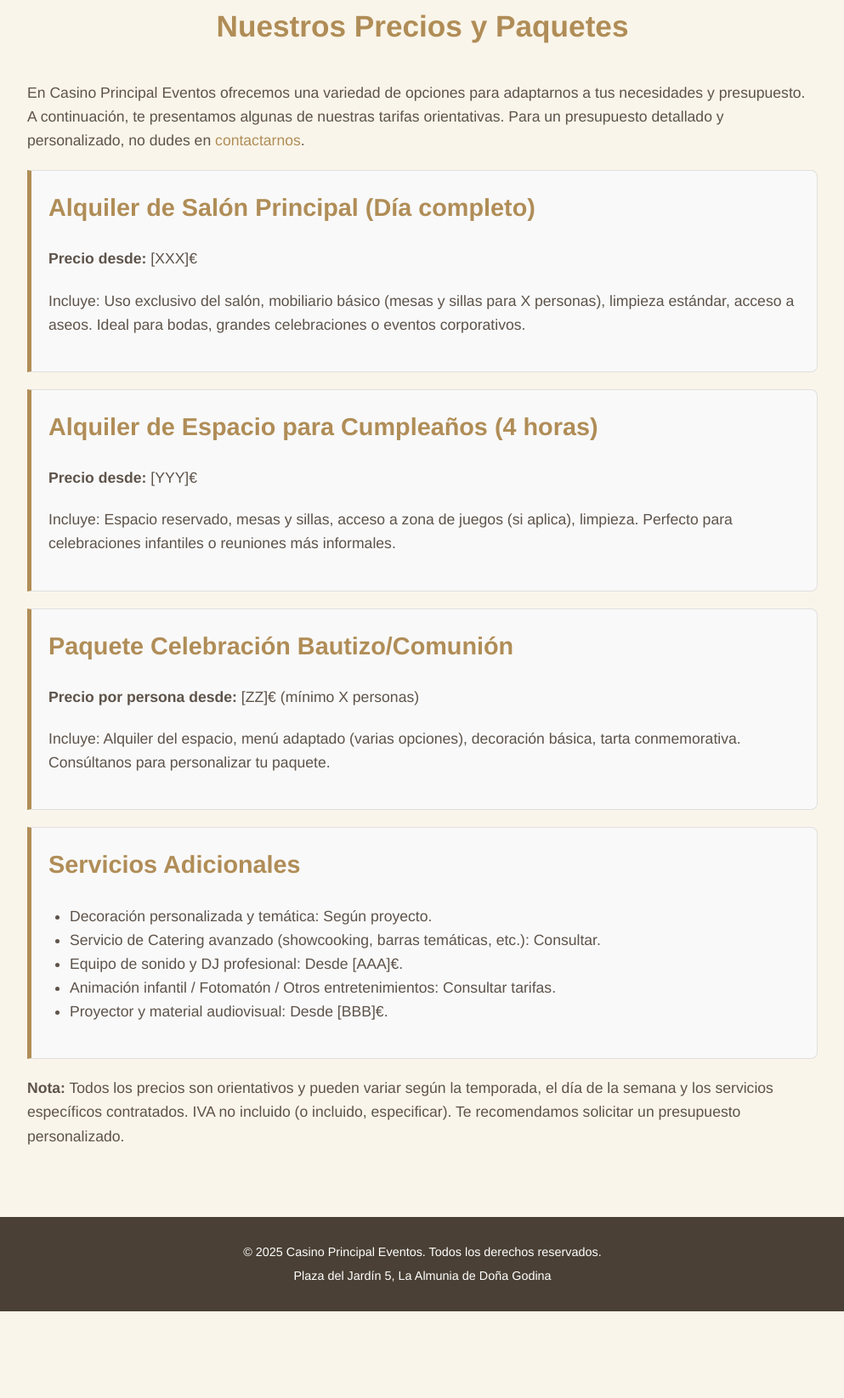
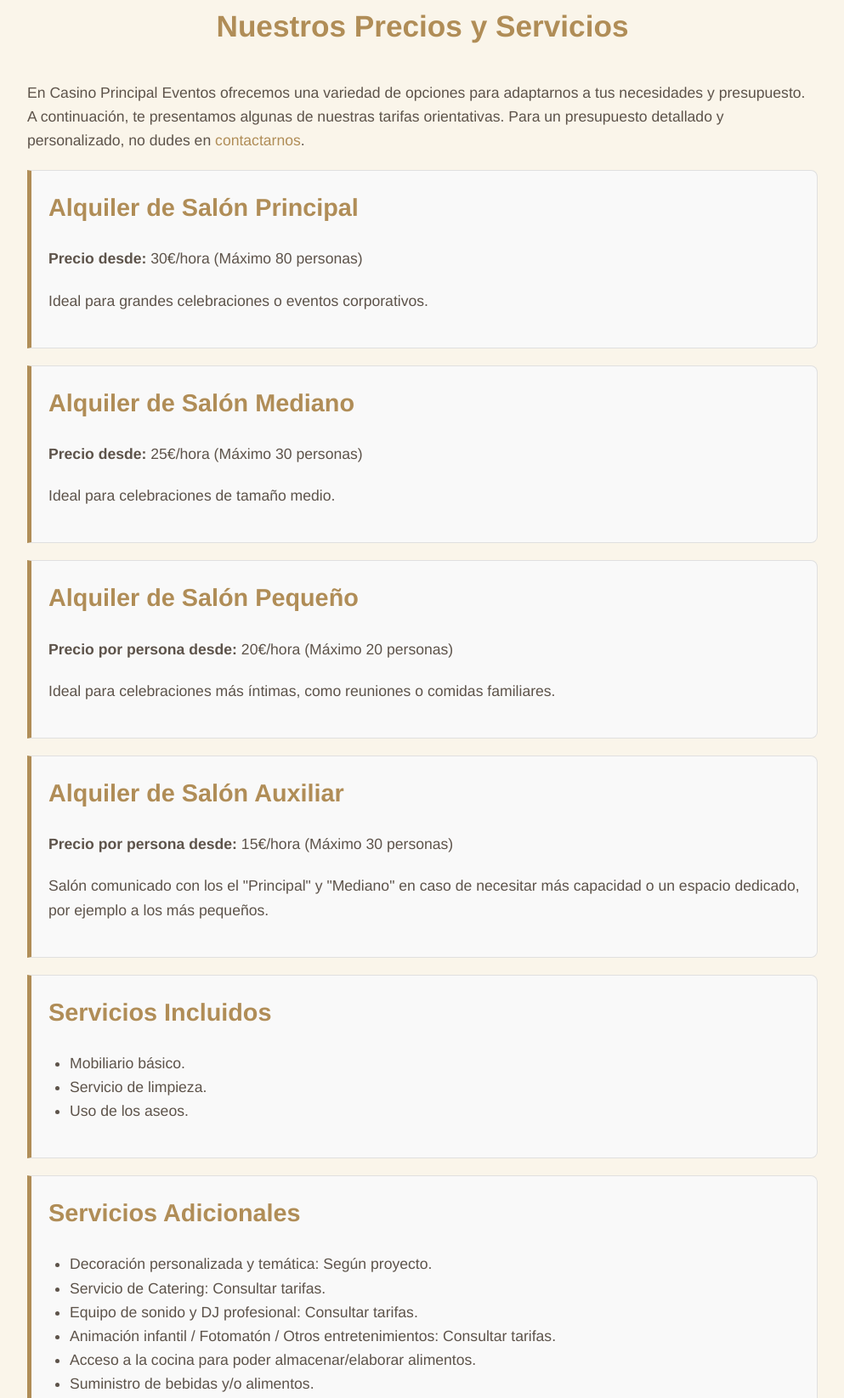
Before and after one commit to FaustoJ/casinoprincipal, a plain HTML site: page precios.html in a window 1280 px wide. Shown: the part 136-1781 px from the top of the page at 85% size, without its empty margins (143-1136 px from the left). Before the commit the page ends 1679 px from the top, so only its background shows below. Drawn offline with Linux system fonts and the light colour scheme.

Commit message:
Update precios.html

```diff
--- a/precios.html
+++ b/precios.html
@@ -34,38 +34,54 @@
     <main>
         <section class="pagina-contenido">
             <div class="container">
-                <h2>Nuestros Precios y Paquetes</h2>
+                <h2>Nuestros Precios y Servicios</h2>
                 <p>En Casino Principal Eventos ofrecemos una variedad de opciones para adaptarnos a tus necesidades y presupuesto. A continuación, te presentamos algunas de nuestras tarifas orientativas. Para un presupuesto detallado y personalizado, no dudes en <a href="contacto.html">contactarnos</a>.</p>
 
                 <article class="precio-item">
-                    <h3>Alquiler de Salón Principal (Día completo)</h3>
-                    <p><strong>Precio desde:</strong> [XXX]€</p>
-                    <p>Incluye: Uso exclusivo del salón, mobiliario básico (mesas y sillas para X personas), limpieza estándar, acceso a aseos. Ideal para bodas, grandes celebraciones o eventos corporativos.</p>
+                    <h3>Alquiler de Salón Principal</h3>
+                    <p><strong>Precio desde:</strong> 30€/hora (Máximo 80 personas)</p>
+                    <p>Ideal para grandes celebraciones o eventos corporativos.</p>
                 </article>
 
                 <article class="precio-item">
-                    <h3>Alquiler de Espacio para Cumpleaños (4 horas)</h3>
-                    <p><strong>Precio desde:</strong> [YYY]€</p>
-                    <p>Incluye: Espacio reservado, mesas y sillas, acceso a zona de juegos (si aplica), limpieza. Perfecto para celebraciones infantiles o reuniones más informales.</p>
+                    <h3>Alquiler de Salón Mediano</h3>
+                    <p><strong>Precio desde:</strong> 25€/hora (Máximo 30 personas)</p>
+                    <p>Ideal para celebraciones de tamaño medio.</p>
                 </article>
 
                 <article class="precio-item">
-                    <h3>Paquete Celebración Bautizo/Comunión</h3>
-                    <p><strong>Precio por persona desde:</strong> [ZZ]€ (mínimo X personas)</p>
-                    <p>Incluye: Alquiler del espacio, menú adaptado (varias opciones), decoración básica, tarta conmemorativa. Consúltanos para personalizar tu paquete.</p>
+                    <h3>Alquiler de Salón Pequeño</h3>
+                    <p><strong>Precio por persona desde:</strong> 20€/hora (Máximo 20 personas)</p>
+                    <p>Ideal para celebraciones más íntimas, como reuniones o comidas familiares.</p>
+                </article>
+
+                <article class="precio-item">
+                    <h3>Alquiler de Salón Auxiliar</h3>
+                    <p><strong>Precio por persona desde:</strong> 15€/hora (Máximo 30 personas)</p>
+                    <p>Salón comunicado con los el "Principal" y "Mediano" en caso de necesitar más capacidad o un espacio dedicado, por ejemplo a los más pequeños.</p>
+                </article>
+
+                <article class="precio-item">
+                    <h3>Servicios Incluidos</h3>
+                    <ul>
+                        <li>Mobiliario básico.</li>
+                        <li>Servicio de limpieza.</li>
+                        <li>Uso de los aseos.</li>
+                    </ul>
                 </article>
 
                 <article class="precio-item">
                     <h3>Servicios Adicionales</h3>
                     <ul>
                         <li>Decoración personalizada y temática: Según proyecto.</li>
-                        <li>Servicio de Catering avanzado (showcooking, barras temáticas, etc.): Consultar.</li>
-                        <li>Equipo de sonido y DJ profesional: Desde [AAA]€.</li>
+                        <li>Servicio de Catering: Consultar tarifas.</li>
+                        <li>Equipo de sonido y DJ profesional: Consultar tarifas.</li>
                         <li>Animación infantil / Fotomatón / Otros entretenimientos: Consultar tarifas.</li>
-                        <li>Proyector y material audiovisual: Desde [BBB]€.</li>
+                        <li>Acceso a la cocina para poder almacenar/elaborar alimentos.</li>
+                        <li>Suministro de bebidas y/o alimentos.</li>
                     </ul>
                 </article>
-                <p><strong>Nota:</strong> Todos los precios son orientativos y pueden variar según la temporada, el día de la semana y los servicios específicos contratados. IVA no incluido (o incluido, especificar). Te recomendamos solicitar un presupuesto personalizado.</p>
+                <p><strong>Nota:</strong> Todos los precios son orientativos y pueden variar según la temporada, el día de la semana y los servicios específicos contratados. IVA no incluido. Te recomendamos solicitar un presupuesto personalizado.</p>
             </div>
         </section>
     </main>
```
